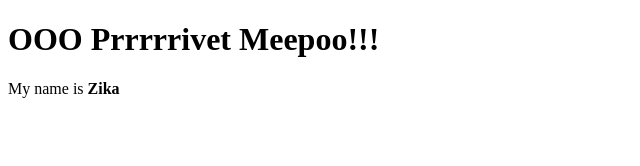
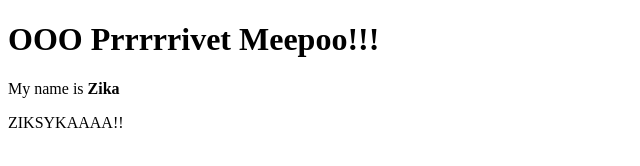
Before and after one commit to kicksflips/webtemp-temp, a plain HTML site: page index.html in a window 1280 px wide. Shown: the whole page, without its empty margins (0-640 px from the left). Drawn offline with Linux system fonts and the light colour scheme.

Commit message:
+ script

```diff
--- a/index.html
+++ b/index.html
@@ -8,5 +8,8 @@
 <body>
     <h1>OOO Prrrrrivet Meepoo!!!</h1>
     <p>My name is <strong>Zika</strong></p>
+    <script>
+        document.body.append('ZIKSYKAAAA!!')
+    </script>
 </body>
 </html>
```
